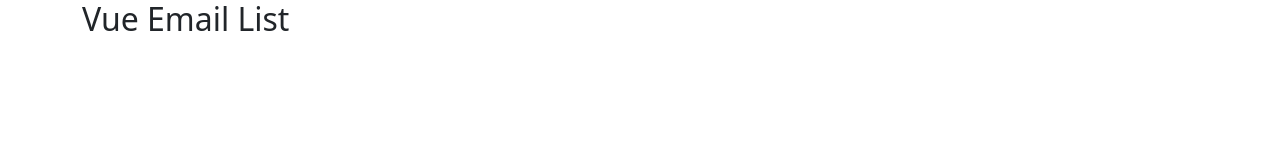
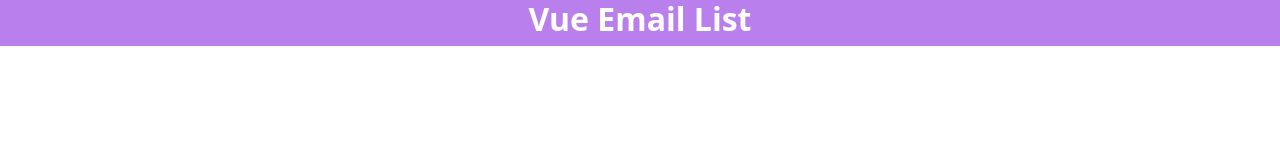
Before and after one commit to LorenzoPranio/vue-email-list, a plain HTML site: page index.html in a window 1280 px wide. Drawn offline with nearby package versions, Linux system fonts and the light colour scheme.

Commit message:
[UPD]Added a little bit of styling

```diff
--- a/css/style.css
+++ b/css/style.css
@@ -3,3 +3,11 @@
     padding: 0;
     box-sizing: border-box;
 }
+
+.bg-violet{
+    background-color: rgba(137, 43, 226, 0.6);
+}
+
+.col-white{
+    color: white;
+}
--- a/index.html
+++ b/index.html
@@ -10,11 +10,11 @@
 </head>
 <body>
     <div id="app">
-        <header>
+        <header class="bg-violet">
             <div class="container">
                 <div class="row">
-                    <div class="col-12">
-                        <h2>Vue Email List</h2>
+                    <div class="col-12 text-center">
+                        <h2 class="fw-bold col-white">Vue Email List</h2>
                     </div>
                 </div>
             </div>
```
